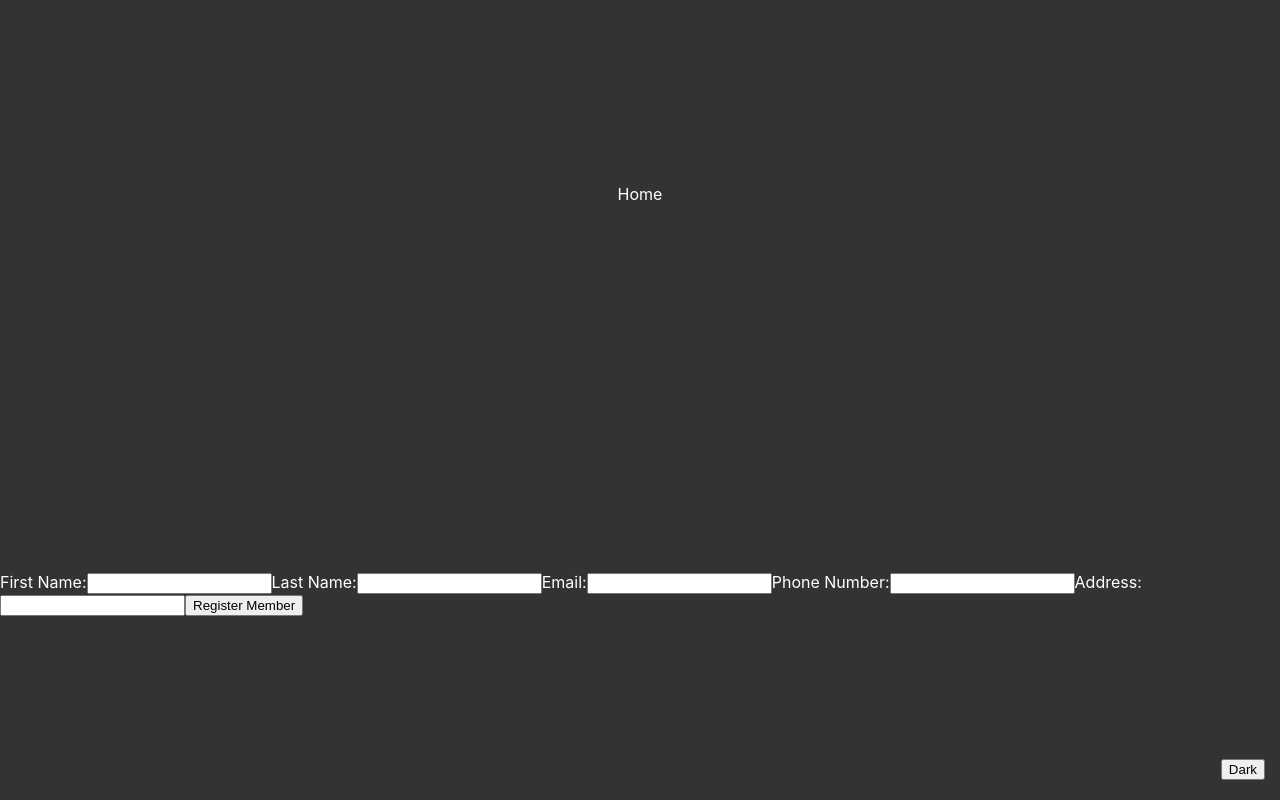
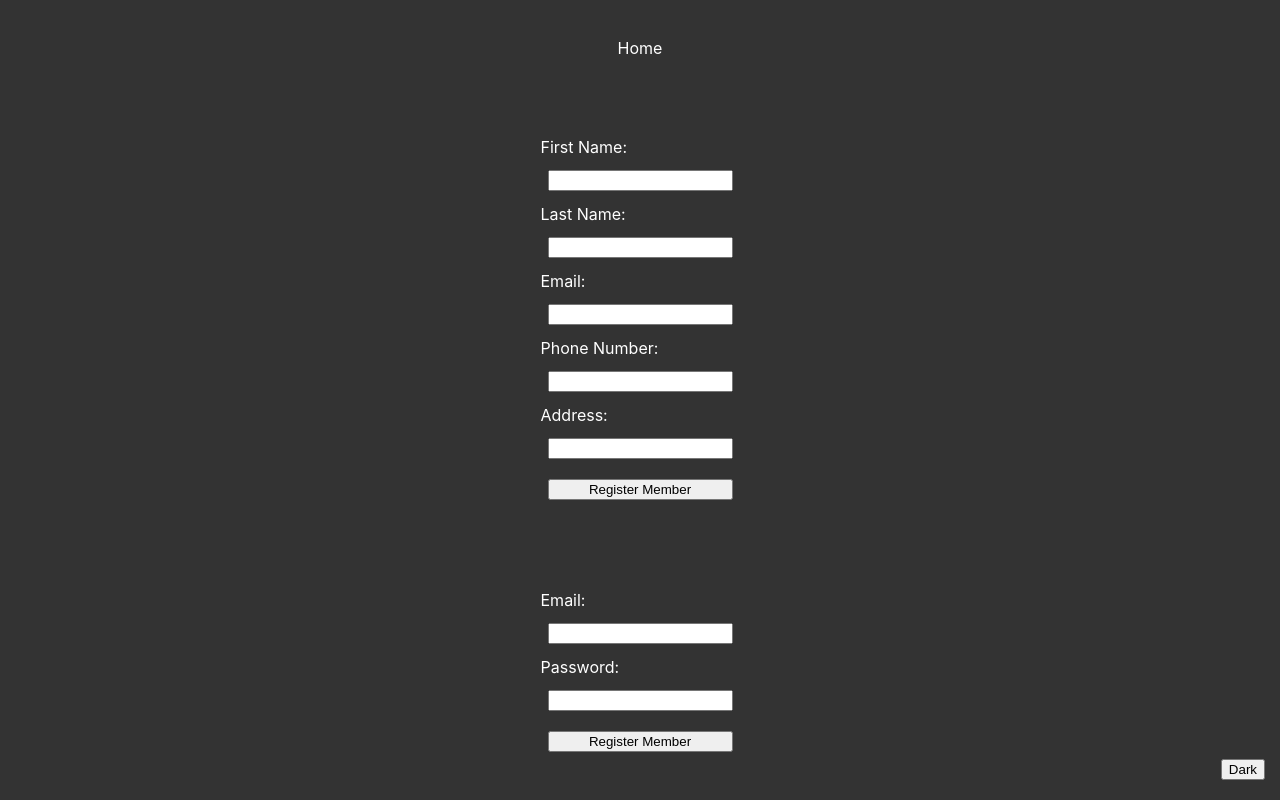
Before and after one commit to 221024-Java-React/t3-p3-bank-app, a React (Create React App) app in the folder banking-frontend/: page /login in a window 1280 px wide. Built offline with nearby package versions, Linux system fonts and the light colour scheme.

Commit message:
added login form

```diff
--- a/banking-frontend/src/App.tsx
+++ b/banking-frontend/src/App.tsx
@@ -1,5 +1,6 @@
 import React, { useEffect, useState } from 'react'
 import styled, { ThemeProvider } from 'styled-components'
+import Login from './Components/Forms/Login/Login'
 import Register from './Components/Forms/Register/Register'
 import { lightTheme, darkTheme } from './Components/Theme'
 
@@ -48,6 +49,7 @@ function App() {
             <Container>
                 Home
                 <Register />
+                <Login />
             </Container>
         </ThemeProvider>
     );
--- a/banking-frontend/src/Components/Forms/Login/Login.tsx
+++ b/banking-frontend/src/Components/Forms/Login/Login.tsx
@@ -1,9 +1,23 @@
-import React, { useContext } from 'react'
+import axios from 'axios'
+import React, { useContext, useState } from 'react'
 import styled from 'styled-components'
 import { Context } from '../../../Context/UserContext'
 import { UserContextState } from '../../../Types/User'
 
 const Container = styled.div`
+`
+const Form = styled.form`
+    display: flex;
+    flex-direction: column;
+`
+const Label = styled.label`
+    margin: 3px;
+`
+const Input = styled.input`
+    margin: 10px;
+`
+const SubmitButton = styled.input`
+    margin: 10px;
 `
 
 const Login: React.FC = () => {
@@ -11,9 +25,48 @@ const Login: React.FC = () => {
 
     const { loginUser } = useContext(Context) as UserContextState;
 
+    const [inputs, setInputs] = useState({
+        email: '',
+        password: '',
+    });
+
+    const handleChange = (e: React.ChangeEvent<HTMLInputElement>) => {
+        const name = e.target.name;
+        const value = e.target.value;
+        setInputs(values => ({ ...values, [name]: value }))
+    }
+
+    const handleSubmit = (e: React.ChangeEvent<HTMLFormElement>) => {
+        e.preventDefault();
+        console.log(inputs);
+        handleRegister();
+        setInputs({
+            email: '',
+            password: '',
+        });
+    }
+
+    const handleRegister = async () => {
+        let register = inputs;
+
+        try {
+            const res = await axios.post('http://localhost:8000/users/login', register);
+            const user = await res.data;
+            loginUser(user);
+        } catch (e) {
+        }
+
+    };
+
     return (
         <Container>
-            Login
+            <Form onSubmit={handleSubmit}>
+                <Label>Email:</Label>
+                <Input type='text' name='email' value={inputs.email || ""} onChange={handleChange}></Input>
+                <Label>Password:</Label>
+                <Input type='password' name='password' value={inputs.password || ""} onChange={handleChange}></Input>
+                <SubmitButton type='submit' value='Register Member' />
+            </Form>
         </Container>
     )
 }
--- a/banking-frontend/src/Components/Forms/Register/Register.tsx
+++ b/banking-frontend/src/Components/Forms/Register/Register.tsx
@@ -7,12 +7,17 @@ import { User, UserContextState } from '../../../Types/User'
 const Container = styled.div`
 `
 const Form = styled.form`
+    display: flex;
+    flex-direction: column;
 `
 const Label = styled.label`
+    margin: 3px;
 `
 const Input = styled.input`
+    margin: 10px;
 `
 const SubmitButton = styled.input`
+    margin: 10px;
 `
 
 const Register: React.FC = () => {
@@ -37,7 +42,13 @@ const Register: React.FC = () => {
         e.preventDefault();
         console.log(inputs);
         handleRegister();
-        setInputs(values => ({ ...values, [name]: '' }))
+        setInputs({
+            firstName: '',
+            lastName: '',
+            email: '',
+            phoneNumber: '',
+            address: '',
+        });
     }
 
     const handleRegister = async () => {
@@ -57,13 +68,13 @@ const Register: React.FC = () => {
                 <Label>First Name:</Label>
                 <Input type='text' name='firstName' value={inputs.firstName || ""} onChange={handleChange}></Input>
                 <Label>Last Name:</Label>
-                <Input type='text' name='lastName' onChange={handleChange}></Input>
+                <Input type='text' name='lastName' value={inputs.lastName || ""} onChange={handleChange}></Input>
                 <Label>Email:</Label>
-                <Input type='text' name='email' onChange={handleChange}></Input>
+                <Input type='text' name='email' value={inputs.email || ""} onChange={handleChange}></Input>
                 <Label>Phone Number:</Label>
-                <Input type='text' name='phoneNumber' onChange={handleChange}></Input>
+                <Input type='text' name='phoneNumber' value={inputs.phoneNumber || ""} onChange={handleChange}></Input>
                 <Label>Address:</Label>
-                <Input type='text' name='address' onChange={handleChange}></Input>
+                <Input type='text' name='address' value={inputs.address || ""} onChange={handleChange}></Input>
                 <SubmitButton type='submit' value='Register Member' />
             </Form>
         </Container>
--- a/banking-frontend/src/Context/UserContext.tsx
+++ b/banking-frontend/src/Context/UserContext.tsx
@@ -31,8 +31,6 @@ const UserProvider: React.FC<ProviderProps> = ({ children }) => {
             phoneNumber: user.phoneNumber,
             password: user.password,
         }
-
-        setUsers([...users, newUser]);
     }
 
     const updateCurrentUser = (user: User) => {
```
